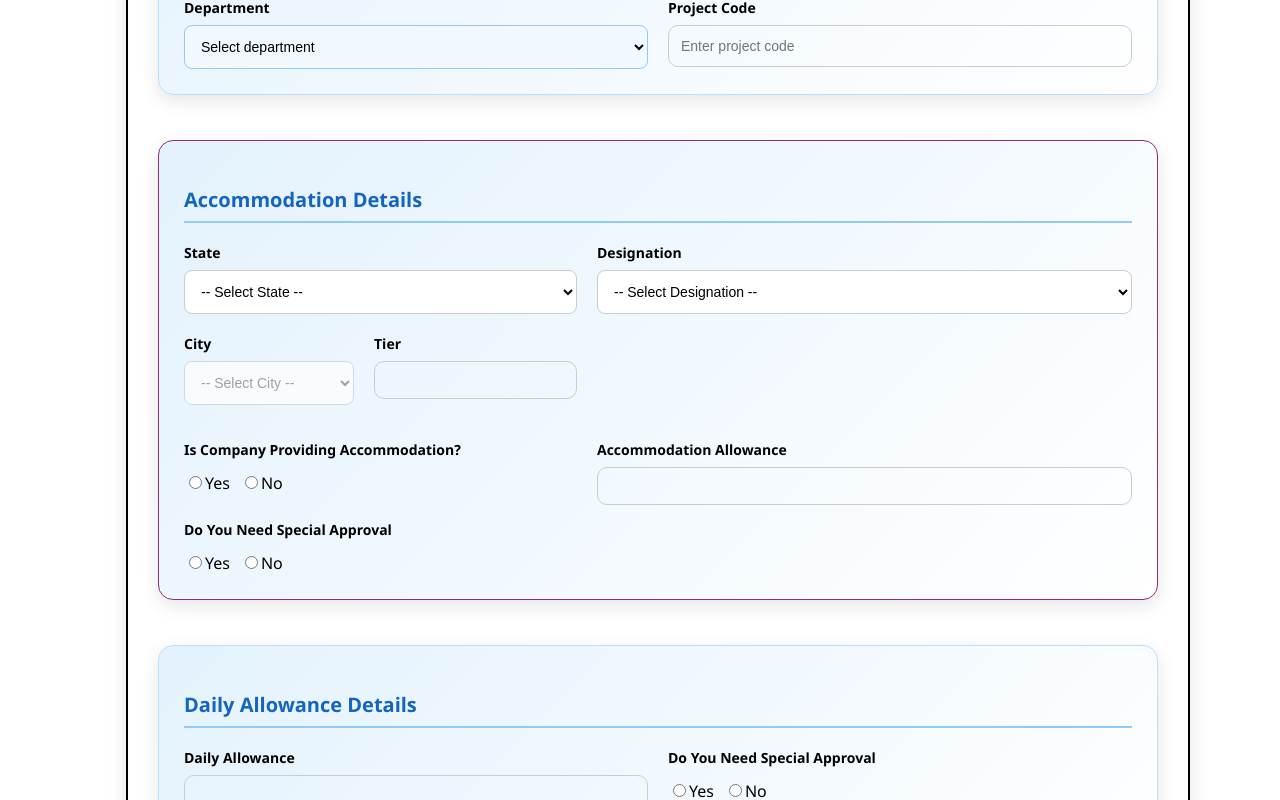
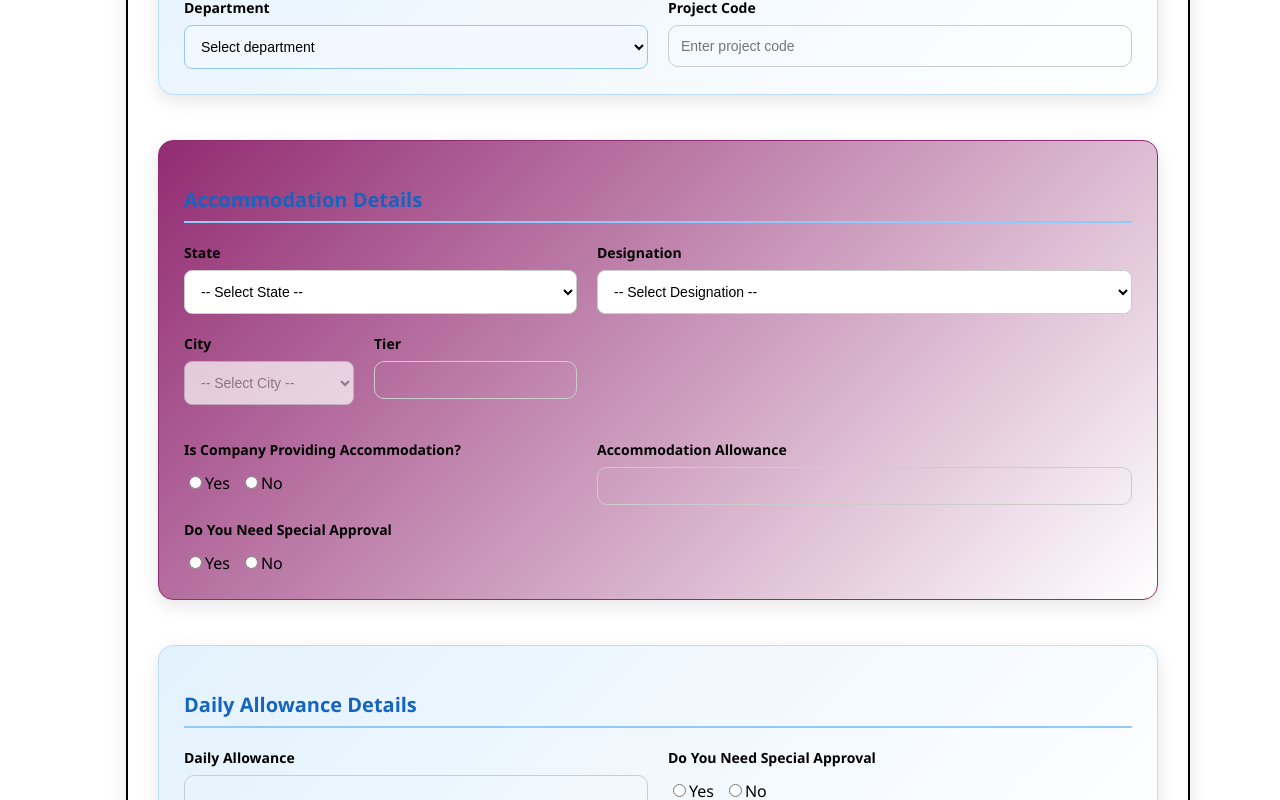
Before and after one commit to Santhoshmk30/Kccottrell, a React (Create React App) app: page /request in a window 1280 px wide. Shown: the part 553-1353 px from the top of the page. Built offline with nearby package versions, Linux system fonts and the light colour scheme.

Commit message:
Update Requestform.js

```diff
--- a/src/Components/Requestform.js
+++ b/src/Components/Requestform.js
@@ -383,7 +383,7 @@ const handleTransportChange = (index, field, value) => {
     marginTop: "25px",
     padding: "25px",
     borderRadius: "15px",
-    background: "linear-gradient(135deg, #e3f2fd, #ffffff)",
+    background: "linear-gradient(135deg, #922B72, #ffffff)",
     boxShadow: "0 6px 18px rgba(0,0,0,0.1)",
     border: "1px solid #922B72",
     fontFamily: "Segoe UI, sans-serif",
```
